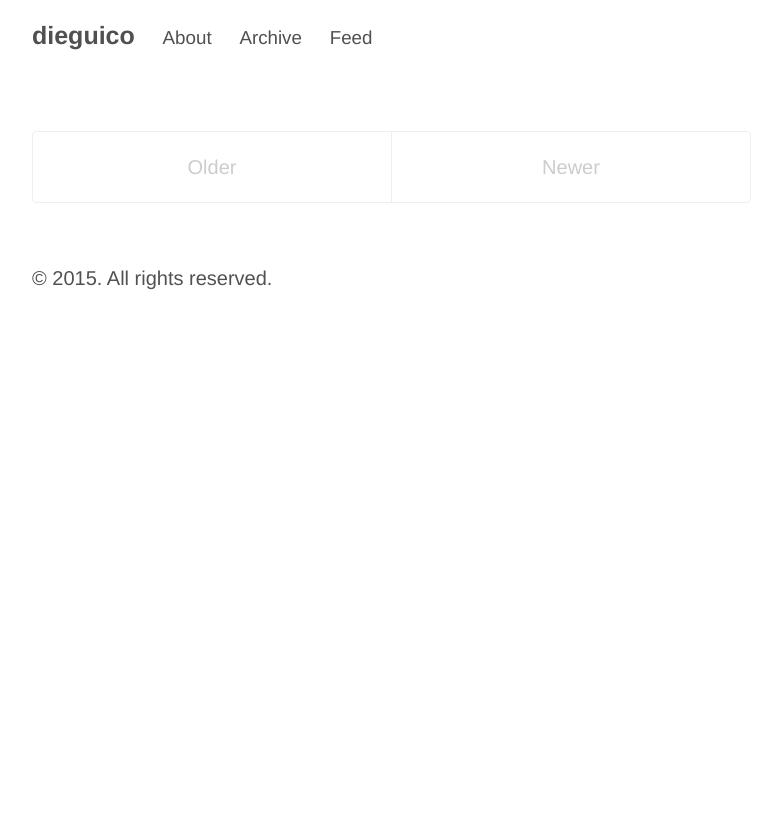
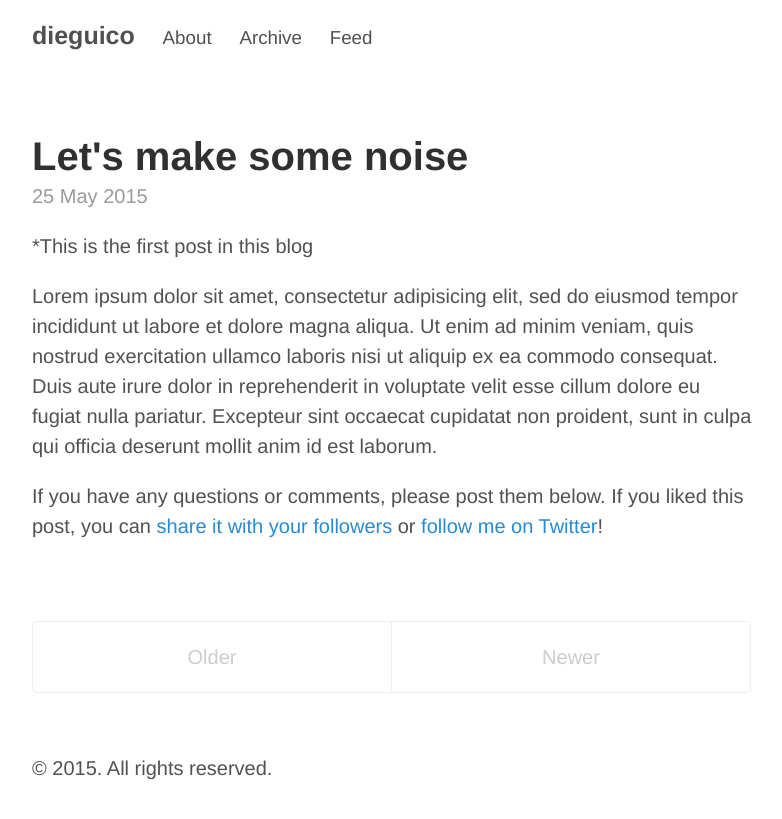
Before and after one commit to dieguico/old.dieguico.github.io, a Jekyll site: the page built from index.html, in a window 1280 px wide. Shown: the top 819 px of the page, without its empty margins (248-1030 px from the left). Built offline with Jekyll 4.4.1, drawn with Linux system fonts in a browser that asks for light colours; Markdown is read by kramdown in place of the engine named in the settings; the list of posts is cut into pages by our own code.

Commit message:
minor changes

```diff
--- /dev/null
+++ b/_posts/2015-05-25-make-some-noise.md
@@ -0,0 +1,12 @@
+---
+layout: post
+title: "Let's make some noise"
+comments: true
+permalink: "make-some-noise"
+---
+
+*This is the first post in this blog
+
+Lorem ipsum dolor sit amet, consectetur adipisicing elit, sed do eiusmod tempor incididunt ut labore et dolore magna aliqua. Ut enim ad minim veniam, quis nostrud exercitation ullamco laboris nisi ut aliquip ex ea commodo consequat. Duis aute irure dolor in reprehenderit in voluptate velit esse cillum dolore eu fugiat nulla pariatur. Excepteur sint occaecat cupidatat non proident, sunt in culpa qui officia deserunt mollit anim id est laborum.
+
+{% include twitter_plug.html %}
```
Also changed, not shown: _includes/comments.html (line endings or trailing spaces).
